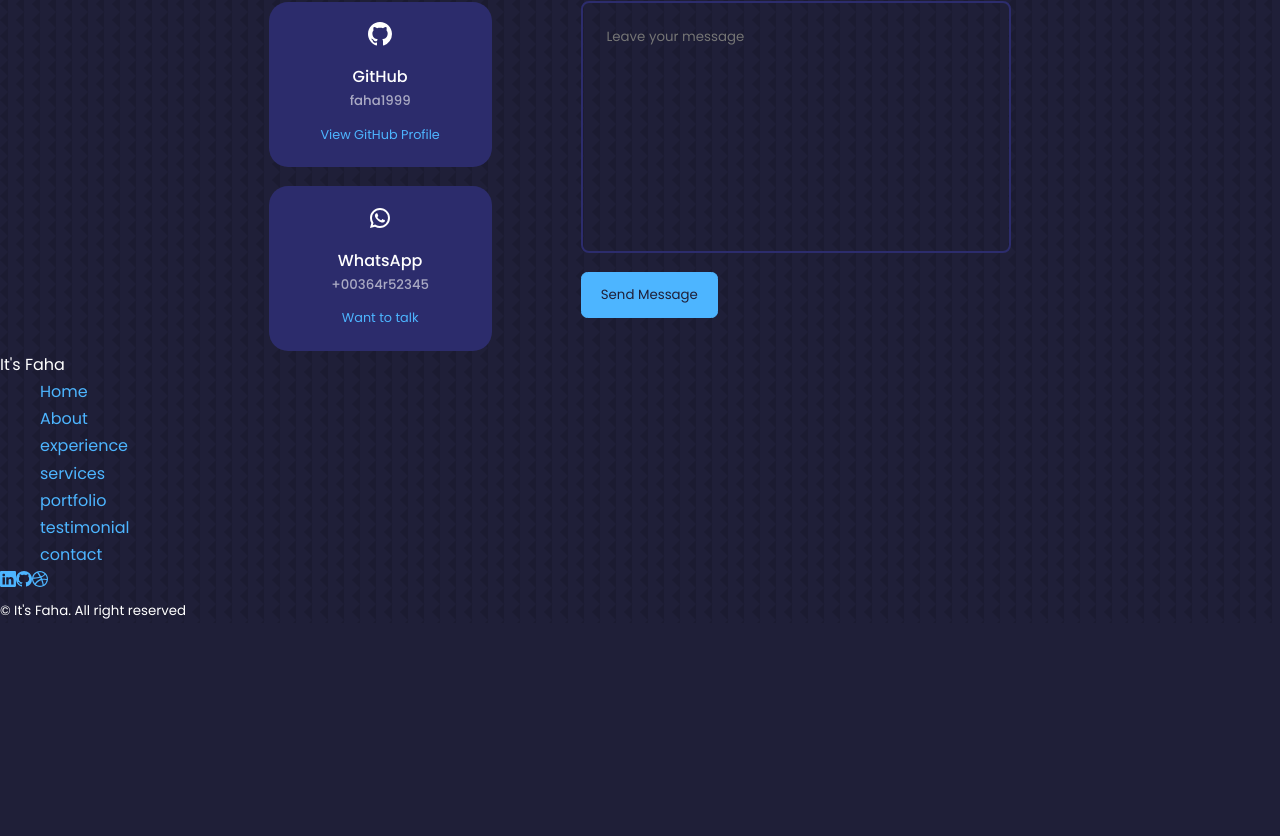
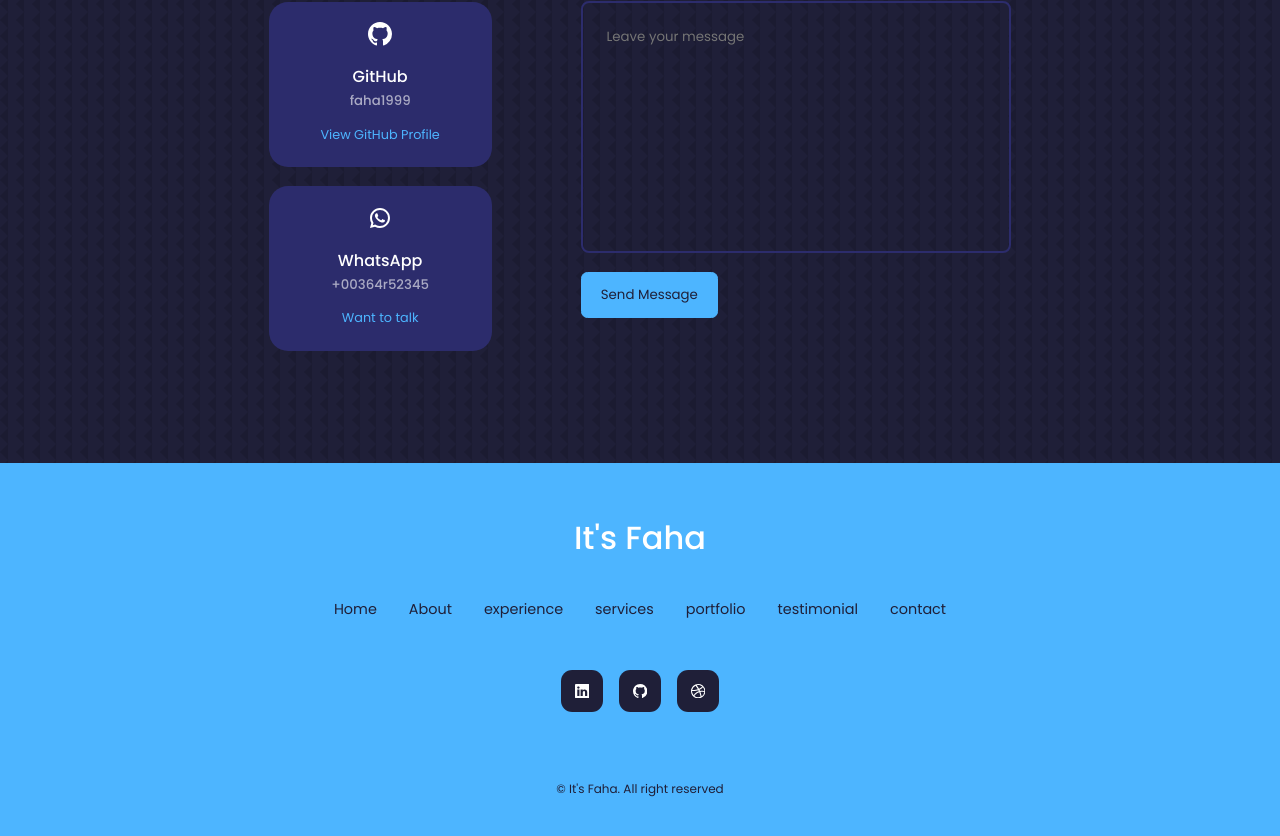
Before and after one commit to faha1999/itsfaha, a React (Create React App) app: page / in a window 1280 px wide. Shown: the part 5012-5848 px from the top of the page. Before the commit the page ends 5635 px from the top, so only its background shows below. Built offline with nearby package versions, Linux system fonts and the light colour scheme.

Commit message:
added footer styled

```diff
--- /dev/null
+++ b/src/assets/scss/_footer.scss
@@ -0,0 +1,72 @@
+footer {
+  background: var(--color-primary);
+  padding: 3rem 0;
+  text-align: center;
+  font-size: 0.9rem;
+  margin-top: 7rem;
+
+  .logo {
+    color: var(--color-white);
+    font-size: 2rem;
+    font-weight: 500;
+    margin-bottom: 2rem;
+    display: inline-block;
+
+    span {
+      cursor: pointer;
+
+      &:hover {
+        color: var(--color-bg);
+      }
+    }
+  }
+
+  .links {
+    display: flex;
+    flex-wrap: wrap;
+    text-align: center;
+    gap: 2rem;
+    margin: 0 auto 3rem;
+    justify-content: center;
+
+    a {
+      color: var(--color-bg);
+    }
+  }
+
+  .socials {
+    display: flex;
+    justify-content: center;
+    gap: 1rem;
+    margin-bottom: 4rem;
+
+    a {
+      background: var(--color-bg);
+      color: var(--color-white);
+      padding: 0.8rem;
+      border-radius: 0.7rem;
+      display: flex;
+      border: 1px solid transparent;
+
+      &:hover {
+        background: transparent;
+        color: var(--color-bg);
+        border-color: var(--color-bg);
+      }
+    }
+  }
+
+  .copyRight {
+    margin-bottom: 4rem;
+    color: var(--color-bg);
+  }
+}
+
+@media screen and (max-width: 600px) {
+  footer {
+    .links {
+      padding-left: 1rem;
+      padding-right: 1rem;
+    }
+  }
+}
--- a/src/assets/scss/_globals.scss
+++ b/src/assets/scss/_globals.scss
@@ -1,6 +1,7 @@
 * {
   border: 0;
   margin: 0;
+  padding: 0;
   box-sizing: border-box;
   border: 0;
   outline: 0;
--- a/src/assets/scss/style.scss
+++ b/src/assets/scss/style.scss
@@ -9,3 +9,4 @@
 @import './portfolio';
 @import './testimonial';
 @import './contact';
+@import './footer';
```
Also changed, not shown: src/assets/css/style.min.css, 1 other file (tests, documents, lock files or other folders).
